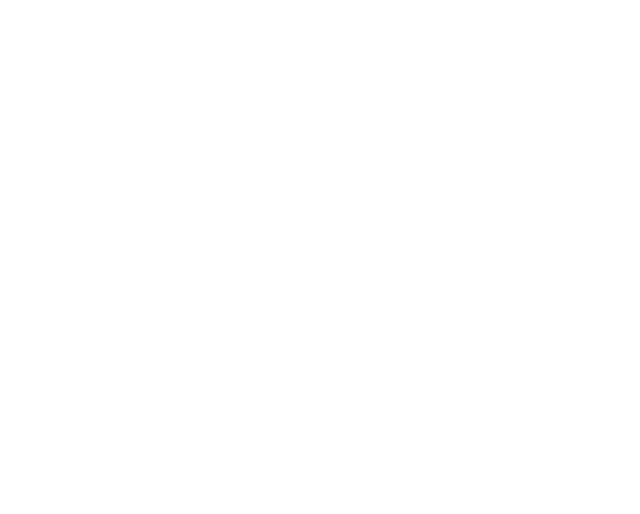
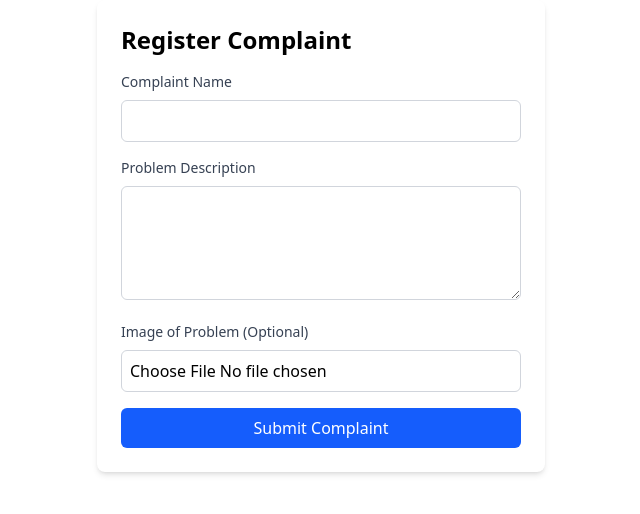
Before and after one commit to 3-stardust-7/Hear-Us-Out, a React (Vite) app: page /register in a window 1280 px wide. Before the commit this address had no page. Shown: the top 514 px of the page, without its empty margins (319-959 px from the left). Built offline with nearby package versions, Linux system fonts and the light colour scheme.

Commit message:
Forms edited

```diff
--- a/package.json
+++ b/package.json
@@ -10,6 +10,7 @@
     "preview": "vite preview"
   },
   "dependencies": {
+    "@supabase/supabase-js": "^2.48.1",
     "@tailwindcss/cli": "^4.0.2",
     "@tailwindcss/postcss": "^4.0.2",
     "@tailwindcss/vite": "^4.0.2",
--- a/src/App.jsx
+++ b/src/App.jsx
@@ -2,6 +2,7 @@ import React from "react";
 import { Routes, Route } from "react-router-dom";
 import User from "./pages/User";
 import Landing from "./pages/Landing";
+import Register from "./pages/Register";
 
 const App = () => {
   return (
@@ -9,6 +10,7 @@ const App = () => {
       <Routes>
         <Route path="/users" element={<User />} />
         <Route path="/" element={<Landing />} />
+        <Route path="/register" element={<Register />} />
       </Routes>
     </>
   );
--- /dev/null
+++ b/src/context/authcontext.jsx
@@ -0,0 +1,10 @@
+import React, { createContext, useState } from "react";
+
+export const Auth = createContext();
+
+const Authcontext = ({ children }) => {
+  const [user, setUser] = useState(null);
+  return <Auth.Provider value={[user, setUser]}>{children}</Auth.Provider>;
+};
+
+export default Authcontext;
--- a/src/output.css
+++ b/src/output.css
@@ -605,6 +605,21 @@
   .mt-4 {
     margin-top: calc(var(--spacing) * 4);
   }
+  .mt-10 {
+    margin-top: calc(var(--spacing) * 10);
+  }
+  .mr-2 {
+    margin-right: calc(var(--spacing) * 2);
+  }
+  .mb-4 {
+    margin-bottom: calc(var(--spacing) * 4);
+  }
+  .mb-6 {
+    margin-bottom: calc(var(--spacing) * 6);
+  }
+  .ml-1 {
+    margin-left: calc(var(--spacing) * 1);
+  }
   .block {
     display: block;
   }
@@ -641,11 +656,17 @@
   .table {
     display: table;
   }
+  .table\! {
+    display: table !important;
+  }
   .h-1 {
     height: calc(var(--spacing) * 1);
   }
   .h-2 {
     height: calc(var(--spacing) * 2);
+  }
+  .h-5 {
+    height: calc(var(--spacing) * 5);
   }
   .h-48 {
     height: calc(var(--spacing) * 48);
@@ -656,11 +677,23 @@
   .h-screen {
     height: 100vh;
   }
+  .min-h-screen {
+    min-height: 100vh;
+  }
+  .w-5 {
+    width: calc(var(--spacing) * 5);
+  }
   .w-15 {
     width: calc(var(--spacing) * 15);
   }
   .w-64 {
     width: calc(var(--spacing) * 64);
+  }
+  .w-full {
+    width: 100%;
+  }
+  .max-w-md {
+    max-width: var(--container-md);
   }
   .max-w-sm {
     max-width: var(--container-sm);
@@ -711,6 +744,13 @@
       margin-block-end: calc(calc(var(--spacing) * 2) * calc(1 - var(--tw-space-y-reverse)));
     }
   }
+  .space-y-4 {
+    :where(& > :not(:last-child)) {
+      --tw-space-y-reverse: 0;
+      margin-block-start: calc(calc(var(--spacing) * 4) * var(--tw-space-y-reverse));
+      margin-block-end: calc(calc(var(--spacing) * 4) * calc(1 - var(--tw-space-y-reverse)));
+    }
+  }
   .truncate {
     overflow: hidden;
     text-overflow: ellipsis;
@@ -731,6 +771,12 @@
   .rounded-lg {
     border-radius: var(--radius-lg);
   }
+  .rounded-md {
+    border-radius: var(--radius-md);
+  }
+  .rounded-xl {
+    border-radius: var(--radius-xl);
+  }
   .border {
     border-style: var(--tw-border-style);
     border-width: 1px;
@@ -746,14 +792,32 @@
   .border-gray-200 {
     border-color: var(--color-gray-200);
   }
+  .border-gray-300 {
+    border-color: var(--color-gray-300);
+  }
+  .border-gray-400 {
+    border-color: var(--color-gray-400);
+  }
   .bg-blue-300 {
     background-color: var(--color-blue-300);
   }
   .bg-blue-500 {
     background-color: var(--color-blue-500);
   }
+  .bg-blue-600 {
+    background-color: var(--color-blue-600);
+  }
+  .bg-gray-100 {
+    background-color: var(--color-gray-100);
+  }
+  .bg-gray-200 {
+    background-color: var(--color-gray-200);
+  }
   .bg-purple-500 {
     background-color: var(--color-purple-500);
+  }
+  .bg-white {
+    background-color: var(--color-white);
   }
   .bg-gradient-to-br {
     --tw-gradient-position: to bottom right in oklab;
@@ -770,11 +834,20 @@
   .p-2 {
     padding: calc(var(--spacing) * 2);
   }
+  .p-3 {
+    padding: calc(var(--spacing) * 3);
+  }
   .p-4 {
     padding: calc(var(--spacing) * 4);
   }
   .p-6 {
     padding: calc(var(--spacing) * 6);
+  }
+  .p-8 {
+    padding: calc(var(--spacing) * 8);
+  }
+  .px-4 {
+    padding-inline: calc(var(--spacing) * 4);
   }
   .px-6 {
     padding-inline: calc(var(--spacing) * 6);
@@ -782,12 +855,34 @@
   .py-2 {
     padding-block: calc(var(--spacing) * 2);
   }
+  .py-3 {
+    padding-block: calc(var(--spacing) * 3);
+  }
+  .text-center {
+    text-align: center;
+  }
   .text-justify {
     text-align: justify;
   }
   .text-2xl {
     font-size: var(--text-2xl);
     line-height: var(--tw-leading, var(--text-2xl--line-height));
+  }
+  .text-base {
+    font-size: var(--text-base);
+    line-height: var(--tw-leading, var(--text-base--line-height));
+  }
+  .text-sm {
+    font-size: var(--text-sm);
+    line-height: var(--tw-leading, var(--text-sm--line-height));
+  }
+  .font-bold {
+    --tw-font-weight: var(--font-weight-bold);
+    font-weight: var(--font-weight-bold);
+  }
+  .font-medium {
+    --tw-font-weight: var(--font-weight-medium);
+    font-weight: var(--font-weight-medium);
   }
   .font-semibold {
     --tw-font-weight: var(--font-weight-semibold);
@@ -799,11 +894,20 @@
   .text-blue-300 {
     color: var(--color-blue-300);
   }
+  .text-blue-600 {
+    color: var(--color-blue-600);
+  }
   .text-gray-600 {
     color: var(--color-gray-600);
   }
+  .text-gray-700 {
+    color: var(--color-gray-700);
+  }
   .text-gray-800 {
     color: var(--color-gray-800);
+  }
+  .text-red-500 {
+    color: var(--color-red-500);
   }
   .text-white {
     color: var(--color-white);
@@ -841,6 +945,10 @@
     --tw-shadow: 0 10px 15px -3px var(--tw-shadow-color, rgb(0 0 0 / 0.1)), 0 4px 6px -4px var(--tw-shadow-color, rgb(0 0 0 / 0.1));
     box-shadow: var(--tw-inset-shadow), var(--tw-inset-ring-shadow), var(--tw-ring-offset-shadow), var(--tw-ring-shadow), var(--tw-shadow);
   }
+  .shadow-md {
+    --tw-shadow: 0 4px 6px -1px var(--tw-shadow-color, rgb(0 0 0 / 0.1)), 0 2px 4px -2px var(--tw-shadow-color, rgb(0 0 0 / 0.1));
+    box-shadow: var(--tw-inset-shadow), var(--tw-inset-ring-shadow), var(--tw-ring-offset-shadow), var(--tw-ring-shadow), var(--tw-shadow);
+  }
   .outline {
     outline-style: var(--tw-outline-style);
     outline-width: 1px;
@@ -854,6 +962,9 @@
   }
   .filter {
     filter: var(--tw-blur,) var(--tw-brightness,) var(--tw-contrast,) var(--tw-grayscale,) var(--tw-hue-rotate,) var(--tw-invert,) var(--tw-saturate,) var(--tw-sepia,) var(--tw-drop-shadow,);
+  }
+  .filter\! {
+    filter: var(--tw-blur,) var(--tw-brightness,) var(--tw-contrast,) var(--tw-grayscale,) var(--tw-hue-rotate,) var(--tw-invert,) var(--tw-saturate,) var(--tw-sepia,) var(--tw-drop-shadow,) !important;
   }
   .backdrop-filter {
     -webkit-backdrop-filter: var(--tw-backdrop-blur,) var(--tw-backdrop-brightness,) var(--tw-backdrop-contrast,) var(--tw-backdrop-grayscale,) var(--tw-backdrop-hue-rotate,) var(--tw-backdrop-invert,) var(--tw-backdrop-opacity,) var(--tw-backdrop-saturate,) var(--tw-backdrop-sepia,);
@@ -878,6 +989,10 @@
     --tw-duration: 300ms;
     transition-duration: 300ms;
   }
+  .ease-in {
+    --tw-ease: var(--ease-in);
+    transition-timing-function: var(--ease-in);
+  }
   .ease-in-out {
     --tw-ease: var(--ease-in-out);
     transition-timing-function: var(--ease-in-out);
@@ -899,6 +1014,27 @@
       }
     }
   }
+  .hover\:bg-blue-700 {
+    &:hover {
+      @media (hover: hover) {
+        background-color: var(--color-blue-700);
+      }
+    }
+  }
+  .hover\:bg-gray-200 {
+    &:hover {
+      @media (hover: hover) {
+        background-color: var(--color-gray-200);
+      }
+    }
+  }
+  .hover\:bg-gray-300 {
+    &:hover {
+      @media (hover: hover) {
+        background-color: var(--color-gray-300);
+      }
+    }
+  }
   .hover\:bg-gray-700 {
     &:hover {
       @media (hover: hover) {
@@ -910,6 +1046,13 @@
     &:hover {
       @media (hover: hover) {
         background-color: var(--color-red-600);
+      }
+    }
+  }
+  .hover\:underline {
+    &:hover {
+      @media (hover: hover) {
+        text-decoration-line: underline;
       }
     }
   }
@@ -928,6 +1071,11 @@
     &:focus {
       --tw-outline-style: none;
       outline-style: none;
+    }
+  }
+  .disabled\:bg-gray-300 {
+    &:disabled {
+      background-color: var(--color-gray-300);
     }
   }
 }
--- a/src/pages/Register.jsx
+++ b/src/pages/Register.jsx
@@ -1,96 +1,184 @@
-import React, { useState } from "react";
+import { useState, useEffect, useContext } from "react";
+import supabase from "../supa-client"; // Import Supabase client
+import { useNavigate } from "react-router-dom"; // For redirecting after submit
+import { Auth } from "../context/authcontext";
+import { sendReq } from "../functions/sendReq";
 
 const Register = () => {
-  const [name, setName] = useState("");
-  const [issue, setIssue] = useState("");
-  const [description, setDescription] = useState("");
+  const [complaintName, setComplaintName] = useState("");
+  const [problemDescription, setProblemDescription] = useState("");
   const [image, setImage] = useState(null);
-  const [uploading, setUploading] = useState(false);
+  const [loading, setLoading] = useState(false);
+  //const [user, setUser] = useContext(Auth); // Track user state
 
-  const handleSubmit = (e) => {
+  const navigate = useNavigate();
+
+  // useEffect(() => {
+  //   // Use supabase.auth.getSession() instead of session()
+  //   const getSession = async () => {
+  //     const { data: session, error } = await supabase.auth.getSession();
+  //     if (error) {
+  //       console.error("Error getting session:", error);
+  //     } else {
+  //       setUser(session?.user || null); // Set user based on session data
+  //     }
+  //   };
+
+  //   // Call getSession to initialize user
+  //   getSession();
+
+  //   // Listen for authentication state changes
+  //   const { data: authListener } = supabase.auth.onAuthStateChange(
+  //     ( session) => {
+  //       if (session) {
+  //         setUser(session.user); // Set user data on auth state change
+  //       } else {
+  //         setUser(null); // If logged out, set user to null
+  //       }
+  //     }
+  //   );
+
+  //   // Cleanup listener on unmount
+  //   return () => {
+  //     authListener?.unsubscribe(); // Correctly unsubscribe by calling unsubscribe on the return value of onAuthStateChange
+  //   };
+  // }, []);
+
+  const handleSubmit = async (e) => {
     e.preventDefault();
-    setUploading(true); // Simulate uploading process
 
-    const formData = new FormData();
-    formData.append("name", name);
-    formData.append("issue", issue);
-    formData.append("description", description);
-    if (image) formData.append("image", image);
+    if (!user) {
+      alert("You must be logged in to submit a complaint!");
+      navigate("/login"); // Redirect to login if no user session
+      return;
+    }
 
-    console.log("Form Submitted:", { name, issue, description, image });
+    setLoading(true);
 
-    // Simulate upload delay
-    setTimeout(() => {
-      setUploading(false);
-      alert("Complaint Submitted Successfully!");
-    }, 2000);
+    try {
+      const userId = user.uid; // Get user ID from session
+
+      // Upload image if provided
+      let imageUrl = null;
+
+      if (image) {
+        // Upload the image to Supabase Storage
+        const { data, error } = await supabase.storage
+          .from("complaint-images")
+          .upload(`images/${image.name}`, image);
+
+        if (error) throw error;
+
+        // If upload successful, assign image path to imageUrl
+        imageUrl = data?.path;
+
+        // Get the public URL of the uploaded image
+        const { publicURL, error: urlError } = supabase.storage
+          .from("complaint-images")
+          .getPublicUrl(imageUrl);
+
+        if (urlError) throw urlError;
+
+        imageUrl = publicURL; // Update imageUrl with the public URL
+      }
+
+      // Insert the complaint into the database
+      const { error } = await supabase.from("complaints").insert([
+        {
+          name: complaintName,
+          description: problemDescription,
+          image: imageUrl, // Store the image URL in the database
+          u_id: userId, // User ID
+        },
+      ]);
+
+      if (error) {
+        console.error("Error inserting complaint:", error);
+      } else {
+        console.log("Complaint successfully added!");
+      }
+
+      alert("Complaint registered successfully!");
+      const response = await sendReq();
+      navigate("/users"); // Redirect after submitting
+    } catch (error) {
+      console.error("Error submitting complaint:", error);
+      alert("Error submitting complaint.");
+    } finally {
+      setLoading(false);
+    }
   };
 
-  const handleFileChange = (e) => {
+  const handleImageChange = (e) => {
     const file = e.target.files[0];
+    if (file) {
       setImage(file);
-  };
-
-  const triggerFileInput = () => {
-    document.getElementById("fileInput").click();
+    }
   };
 
   return (
-    <div className="max-w-md mx-auto p-6 bg-white rounded-xl shadow-lg space-y-4 mt-10">
-      <h2 className="text-2xl font-bold text-center text-gray-800">
-        Register a Complaint
-      </h2>
-      <form onSubmit={handleSubmit} className="space-y-4">
+    <div className="max-w-md mx-auto p-6 bg-white shadow-md rounded-lg">
+      <h2 className="text-2xl font-bold mb-4">Register Complaint</h2>
+      <form className="space-y-4">
+        <div>
+          <label
+            htmlFor="complaintName"
+            className="block text-sm font-medium text-gray-700"
+          >
+            Complaint Name
+          </label>
           <input
+            id="complaintName"
             type="text"
-          id="name"
-          placeholder="User Name"
-          value={name}
-          onChange={(e) => setName(e.target.value)}
-          className="w-full p-3 border rounded-lg focus:outline-none focus:ring-2 focus:ring-blue-500"
+            value={complaintName}
+            onChange={(e) => setComplaintName(e.target.value)}
             required
+            className="w-full mt-2 p-2 border border-gray-300 rounded-md"
           />
+        </div>
+
+        <div>
+          <label
+            htmlFor="problemDescription"
+            className="block text-sm font-medium text-gray-700"
+          >
+            Problem Description
+          </label>
+          <textarea
+            id="problemDescription"
+            value={problemDescription}
+            onChange={(e) => setProblemDescription(e.target.value)}
+            required
+            rows="4"
+            className="w-full mt-2 p-2 border border-gray-300 rounded-md"
+          />
+        </div>
+
+        <div>
+          <label
+            htmlFor="image"
+            className="block text-sm font-medium text-gray-700"
+          >
+            Image of Problem (Optional)
+          </label>
           <input
-          type="text"
-          id="issue"
-          placeholder="Issue Name"
-          value={issue}
-          onChange={(e) => setIssue(e.target.value)}
-          className="w-full p-3 border rounded-lg focus:outline-none focus:ring-2 focus:ring-blue-500"
-          required
+            id="image"
+            type="file"
+            onChange={handleImageChange}
+            className="w-full mt-2 p-2 border border-gray-300 rounded-md"
           />
-        <textarea
-          id="description"
-          placeholder="Describe your issue"
-          value={description}
-          onChange={(e) => setDescription(e.target.value)}
-          className="w-full p-3 border rounded-lg focus:outline-none focus:ring-2 focus:ring-blue-500"
-          rows="4"
-          required
-        ></textarea>
+        </div>
 
-        <input
-          type="file"
-          id="fileInput"
-          accept="image/*"
-          onChange={handleFileChange}
-          className="hidden"
-        />
-        <button
-          type="button"
-          onClick={triggerFileInput}
-          className="w-full bg-gray-200 text-gray-700 py-2 rounded-lg hover:bg-gray-300 transition"
-        >
-          {image ? image.name : "Upload Image"}
-        </button>
-
+        <div>
           <button
             type="submit"
-          className="w-full bg-blue-500 text-white py-3 rounded-lg hover:bg-blue-600 transition duration-300"
-          disabled={uploading}
+            disabled={loading}
+            onClick={handleSubmit}
+            className="w-full bg-blue-600 text-white py-2 px-4 rounded-md hover:bg-blue-700 disabled:bg-gray-300"
           >
-          {uploading ? "Uploading..." : "Submit Complaint"}
+            {loading ? "Submitting..." : "Submit Complaint"}
           </button>
+        </div>
       </form>
     </div>
   );
--- a/src/pages/User.jsx
+++ b/src/pages/User.jsx
@@ -6,7 +6,6 @@ const User = () => {
   return (
     <>
     <Sidebar/>
-    <Register/>
 
     </>
   );
--- /dev/null
+++ b/src/supa-client.js
@@ -0,0 +1,8 @@
+import { createClient } from "@supabase/supabase-js";
+
+const supabaseUrl = import.meta.env.VITE_SUPABASE_URL;
+const supabaseKey = import.meta.env.VITE_SUPABASE_KEY;
+
+const supabase = createClient(supabaseUrl, supabaseKey);
+
+export default supabase;
```
Also changed, not shown: src/config/firebase.jsx (added, +42 -0 lines), src/functions/sendReq.jsx (+15 -0 lines), 2 other files (tests, documents, lock files or other folders). Lines whose indentation alone changed are shown as unchanged.
